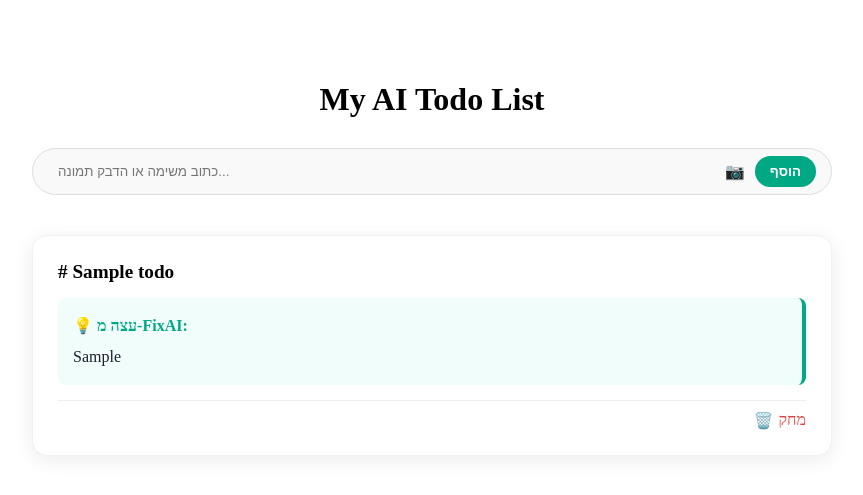
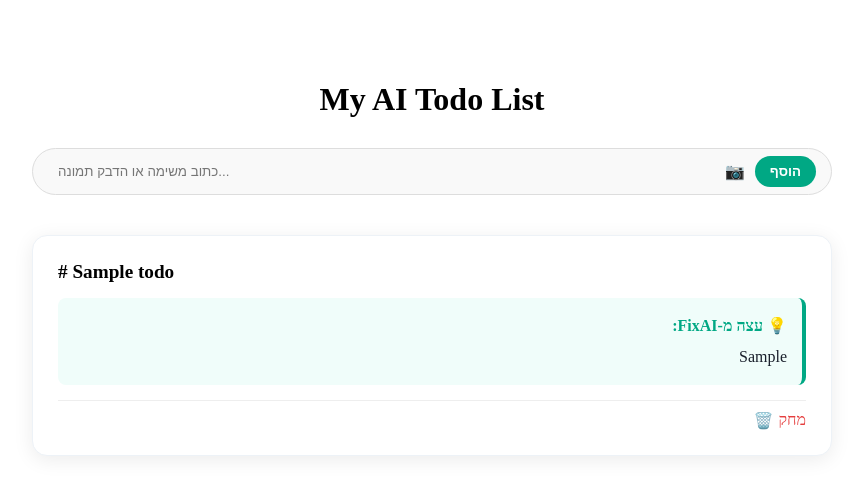
Before and after one commit to oranmeir-git/FixAI, a Flask app: page / in a window 1280 px wide. Shown: the top 495 px of the page, without its empty margins (208-1071 px from the left). Run offline with Flask 3, Linux system fonts and the light colour scheme; tables that the repository leaves empty hold one stand-in row (values such as "Sample post").

Commit message:
Enforce RTL for AI advice text

```diff
--- a/templates/index.html
+++ b/templates/index.html
@@ -32,7 +32,7 @@
             </div>
 
             {% if todo.advice %}
-                <div class="ai-advice" style="background-color: #f0fdfa; border-right: 4px solid #00a884; padding: 15px; margin-top: 15px; border-radius: 8px;">
+                <div class="ai-advice" style="background-color: #f0fdfa; border-right: 4px solid #00a884; padding: 15px; margin-top: 15px; border-radius: 8px; direction: rtl; text-align: right;">
                     <span style="font-weight: bold; color: #00a884; display: block; margin-bottom: 5px;">💡 עצה מ-FixAI:</span>
                     {{ todo.advice }}
                 </div>
```
